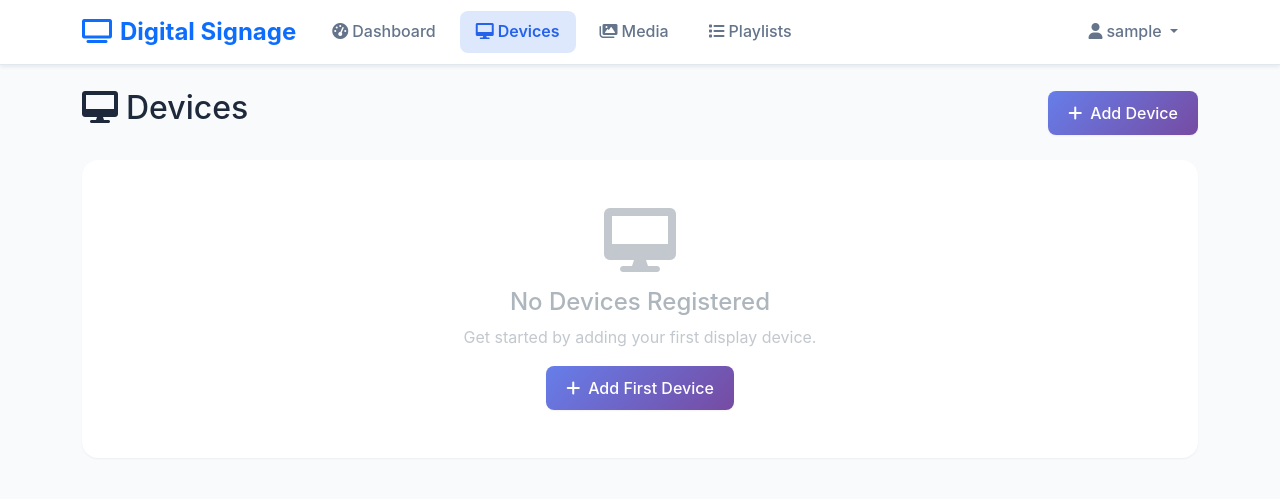
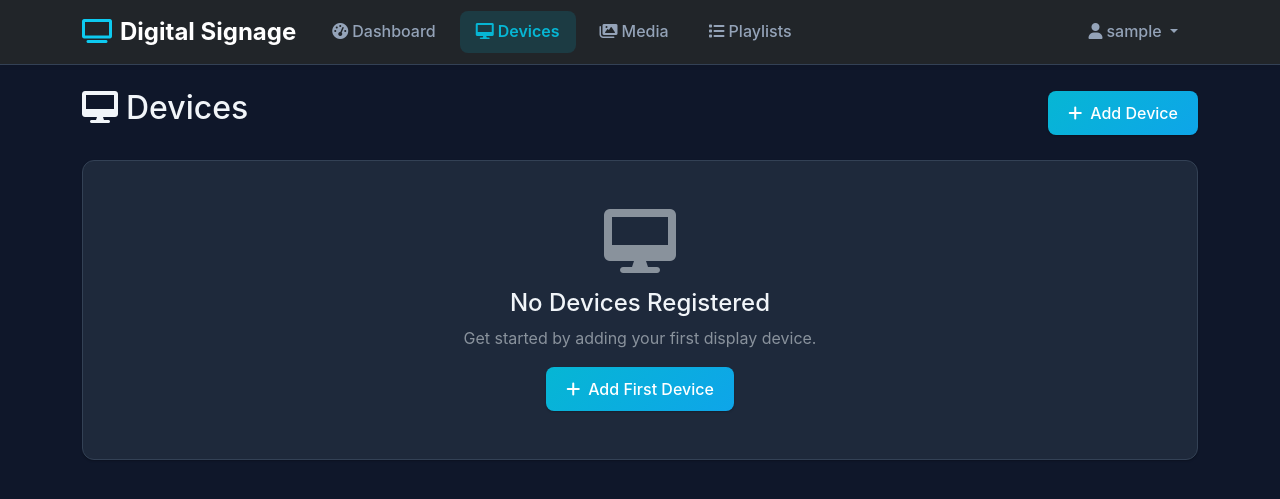
Before and after one commit to tbnobed/signage, a Flask app: page /devices in a window 1280 px wide. Shown: the top 499 px of the page. Run offline with Flask 3, Linux system fonts and the light colour scheme; the visitor is signed in with stand-in values (Sample User, id 1); data that the repository does not hold is empty.

Commit message:
Implement a sleek dark theme with cyan accents across the whole platform
Updates CSS to implement a dark theme, modifying color variables and base templates.

Replit-Commit-Author: Agent
Replit-Commit-Session-Id: 8ee3911d-972a-4119-841a-d9b38897a17b
Replit-Commit-Screenshot-Url: https://storage.googleapis.com/screenshot-production-us-central1/3ded129e-9860-40f6-9a7b-c6732916557d/acb888a1-70e8-4d9f-8d7f-b25c7c6f5440.jpg

```diff
--- a/static/css/style.css
+++ b/static/css/style.css
@@ -1,29 +1,39 @@
-/* Modern Digital Signage Management System Styles */
+/* Modern Dark Digital Signage Management System Styles */
 
 :root {
-    --primary-color: #2563eb;
-    --primary-dark: #1d4ed8;
+    --primary-color: #06b6d4;
+    --primary-dark: #0891b2;
     --secondary-color: #64748b;
     --success-color: #10b981;
     --warning-color: #f59e0b;
     --danger-color: #ef4444;
-    --light-bg: #f8fafc;
-    --card-bg: #ffffff;
-    --border-color: #e2e8f0;
-    --text-muted: #64748b;
-    --gradient-primary: linear-gradient(135deg, #667eea 0%, #764ba2 100%);
-    --gradient-success: linear-gradient(135deg, #84fab0 0%, #8fd3f4 100%);
-    --gradient-warning: linear-gradient(135deg, #ffecd2 0%, #fcb69f 100%);
-    --shadow-sm: 0 1px 2px 0 rgb(0 0 0 / 0.05);
-    --shadow-md: 0 4px 6px -1px rgb(0 0 0 / 0.1);
-    --shadow-lg: 0 10px 15px -3px rgb(0 0 0 / 0.1);
+    --info-color: #0ea5e9;
+    --dark-bg: #0f172a;
+    --card-bg: #1e293b;
+    --border-color: #334155;
+    --text-muted: #94a3b8;
+    --text-light: #f1f5f9;
+    --gradient-primary: linear-gradient(135deg, #06b6d4 0%, #0ea5e9 100%);
+    --gradient-success: linear-gradient(135deg, #10b981 0%, #06b6d4 100%);
+    --gradient-warning: linear-gradient(135deg, #f59e0b 0%, #f97316 100%);
+    --shadow-sm: 0 1px 2px 0 rgb(0 0 0 / 0.25);
+    --shadow-md: 0 4px 6px -1px rgb(0 0 0 / 0.35);
+    --shadow-lg: 0 10px 15px -3px rgb(0 0 0 / 0.45);
+}
+
+/* Dark theme overrides */
+[data-bs-theme="dark"] {
+    --bs-body-bg: var(--dark-bg);
+    --bs-body-color: var(--text-light);
+    --bs-primary: var(--primary-color);
+    --bs-info: var(--info-color);
 }
 
 /* Body and layout */
 body {
-    background-color: var(--light-bg);
+    background-color: var(--dark-bg);
     font-family: 'Inter', -apple-system, BlinkMacSystemFont, sans-serif;
-    color: #1e293b;
+    color: var(--text-light);
     line-height: 1.6;
 }
 
@@ -40,7 +50,7 @@ body {
 
 .nav-link {
     font-weight: 500;
-    color: var(--secondary-color) !important;
+    color: var(--text-muted) !important;
     transition: all 0.2s ease;
     border-radius: 8px;
     margin: 0 4px;
@@ -49,35 +59,36 @@ body {
 
 .nav-link:hover {
     color: var(--primary-color) !important;
-    background-color: rgba(37, 99, 235, 0.1);
+    background-color: rgba(6, 182, 212, 0.1);
     transform: translateY(-1px);
 }
 
 .nav-link.active {
     color: var(--primary-color) !important;
-    background-color: rgba(37, 99, 235, 0.15);
+    background-color: rgba(6, 182, 212, 0.15);
     font-weight: 600;
 }
 
 /* Cards and containers */
 .card {
-    border: none;
-    border-radius: 16px;
+    border: 1px solid var(--border-color);
+    border-radius: 12px;
     box-shadow: var(--shadow-sm);
     background: var(--card-bg);
     transition: all 0.3s ease;
 }
 
 .card:hover {
-    box-shadow: var(--shadow-lg);
+    box-shadow: var(--shadow-md);
     transform: translateY(-2px);
+    border-color: var(--primary-color);
 }
 
 .card-header {
     background: transparent;
     border-bottom: 1px solid var(--border-color);
     font-weight: 600;
-    color: #1e293b;
+    color: var(--text-light);
     padding: 1.5rem;
 }
 
@@ -154,18 +165,20 @@ body {
     border-radius: 8px;
     padding: 12px 16px;
     transition: all 0.2s ease;
-    background: white;
+    background: var(--card-bg);
+    color: var(--text-light);
 }
 
 .form-control:focus {
     border-color: var(--primary-color);
-    box-shadow: 0 0 0 3px rgba(37, 99, 235, 0.1);
-    background: white;
+    box-shadow: 0 0 0 3px rgba(6, 182, 212, 0.2);
+    background: var(--card-bg);
+    color: var(--text-light);
 }
 
 .form-label {
     font-weight: 600;
-    color: #374151;
+    color: var(--text-light);
     margin-bottom: 8px;
 }
 
--- a/templates/base.html
+++ b/templates/base.html
@@ -15,10 +15,10 @@
 <body>
     <!-- Navigation -->
     {% if current_user.is_authenticated %}
-    <nav class="navbar navbar-expand-lg navbar-light bg-white shadow-sm">
+    <nav class="navbar navbar-expand-lg navbar-dark bg-dark shadow-sm">
         <div class="container">
-            <a class="navbar-brand fw-bold text-primary" href="{{ url_for('main.dashboard') }}">
-                <i class="fas fa-tv me-2"></i>Digital Signage
+            <a class="navbar-brand fw-bold" href="{{ url_for('main.dashboard') }}">
+                <i class="fas fa-tv me-2 text-info"></i>Digital Signage
             </a>
 
             <button class="navbar-toggler" type="button" data-bs-toggle="collapse" data-bs-target="#navbarNav">
--- a/templates/login.html
+++ b/templates/login.html
@@ -3,8 +3,10 @@
 {% block title %}Login - Digital Signage Manager{% endblock %}
 
 {% block content %}
-<div class="login-container">
-    <div class="login-card">
+<div class="container">
+    <div class="row justify-content-center min-vh-100 align-items-center">
+        <div class="col-md-6 col-lg-4">
+            <div class="card">
                 <div class="card-body p-5">
                     <div class="text-center mb-4">
                         <div class="stat-icon primary mx-auto mb-3">
```
Also changed, not shown: replit.md (+3 -0 lines). Lines whose indentation alone changed are shown as unchanged.
